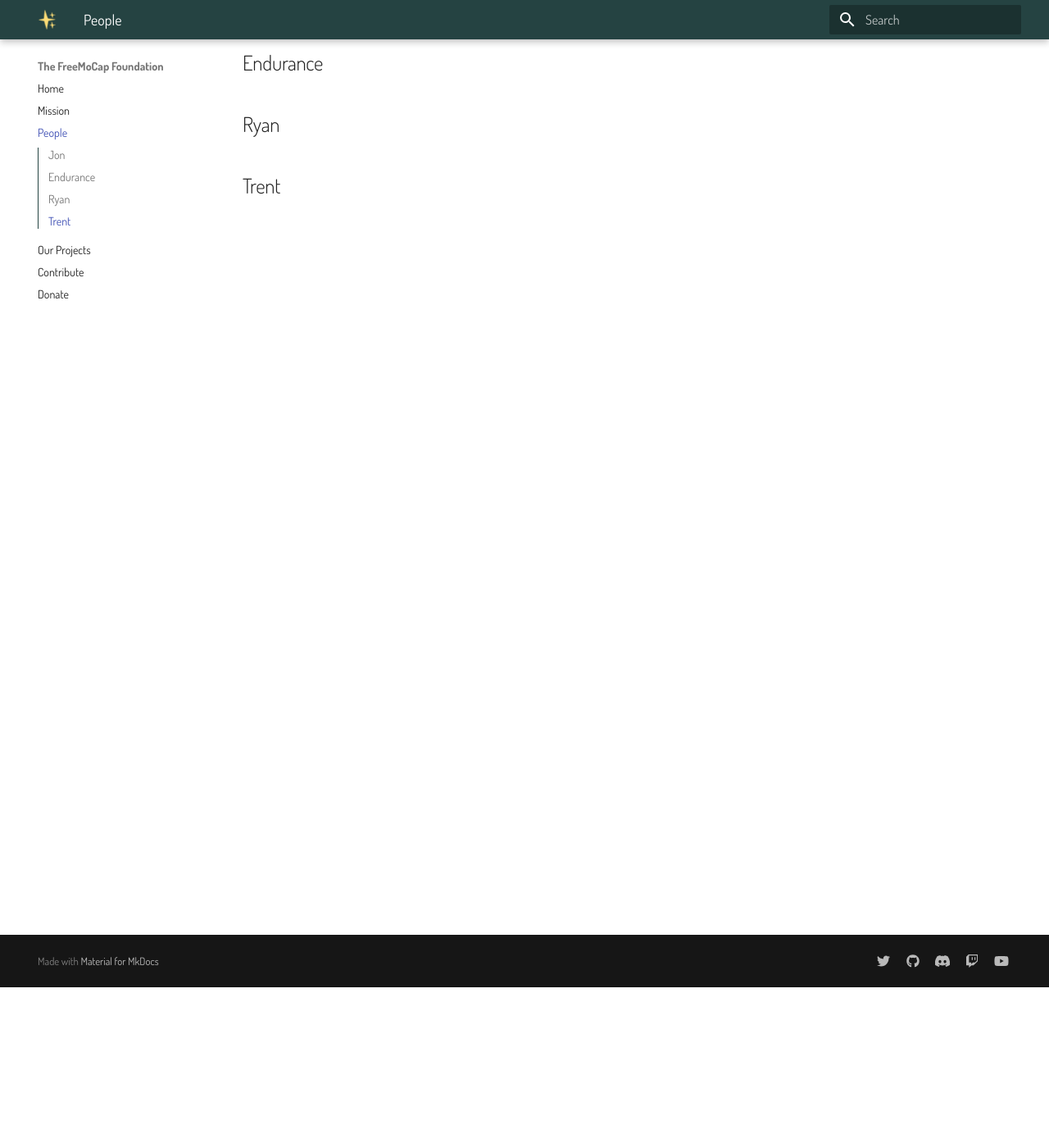
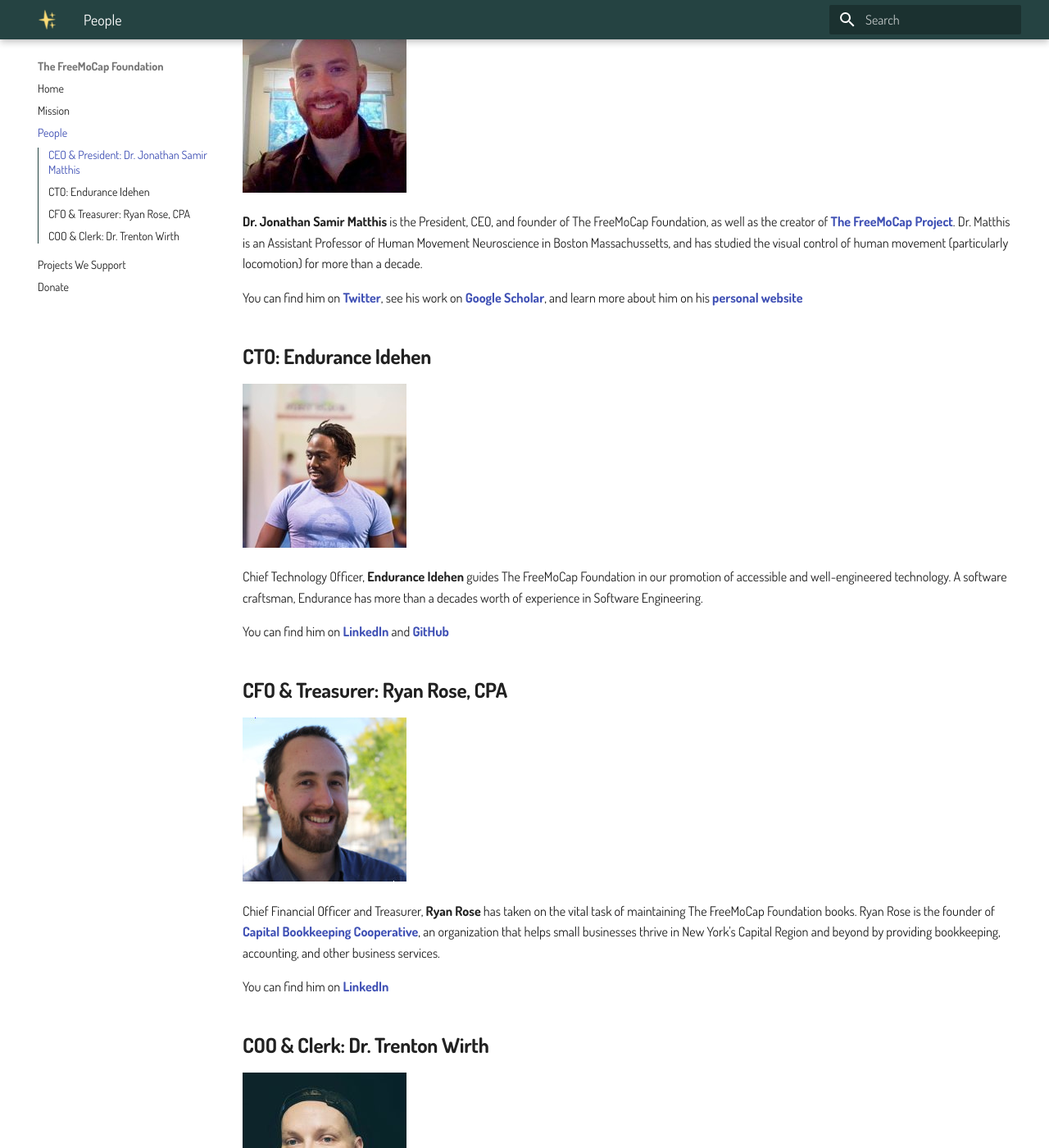
Before and after one commit to freemocap/freemocapfoundation_dot_org, an MkDocs documentation site: the page built from docs/people.md, in a window 1280 px wide and 1400 px high, scrolled down 196 px. Shown: the whole window at 82% size. Built offline with MkDocs 1.6.1 and Material for MkDocs 9.7.7, drawn with Linux system fonts in a browser that asks for light colours; some of the changed text lies outside the part shown.

Commit message:
people, donation, projects

```diff
--- a/docs/people.md
+++ b/docs/people.md
@@ -1,9 +1,29 @@
-# The Folk of FreeMoCap
+# **The Folk of FreeMoCap**
 
-## Jon
+## **CEO & President: Dr. Jonathan Samir Matthis**
+![Alt text](assets/profile_pics/jon_profile.jpg)
 
-## Endurance
+**Dr. Jonathan Samir Matthis** is the President, CEO, and founder of The FreeMoCap Foundation, as well as the creator of [**The FreeMoCap Project**](https://freemocap.org). Dr. Matthis is an Assistant Professor of Human Movement Neuroscience in Boston Massachussetts, and has studied the visual control of human movement (particularly locomotion) for more than a decade.
 
-## Ryan
+You can find him on [**Twitter**](https://twitter.com/JonMatthis), see his work on [**Google Scholar**](https://scholar.google.com/citations?user=mjYexjAAAAAJ&hl=en), and learn more about him on his [**personal website**](https://jonmatthis.com/)
 
-## Trent
+## **CTO: Endurance Idehen**
+![Alt text](assets/profile_pics/endurance_profile.jpg)
+
+Chief Technology Officer, **Endurance Idehen** guides The FreeMoCap Foundation in our promotion of accessible and well-engineered technology. A software craftsman, Endurance has more than a decades worth of experience in Software Engineering.
+
+You can find him on [**LinkedIn**](https://www.linkedin.com/in/endurance-idehen-63a48338/) and [**GitHub**](https://github.com/endurance)
+## **CFO & Treasurer: Ryan Rose, CPA**
+![Alt text](assets/profile_pics/ryan_profile.jpg)
+
+Chief Financial Officer and Treasurer, **Ryan Rose** has taken on the vital task of maintaining The FreeMoCap Foundation books. Ryan Rose is the founder of [**Capital Bookkeeping Cooperative**](https://www.capitalbookkeeping.coop/), an organization that helps small businesses thrive in New York's Capital Region and beyond by providing bookkeeping, accounting, and other business services.
+
+You can find him on [**LinkedIn**](https://www.linkedin.com/in/ry-ro/)
+
+## **COO & Clerk: Dr. Trenton Wirth**
+
+![Alt text](assets/profile_pics/trent_profile.JPG)
+
+Chief Operations Officer, Clerk, and Co-Founder of The FreeMoCap Foundation, **Dr. Trenton Wirth** endeavors to aid in the day-to-day activities of the Foundation to support its long-term goals. Dr. Wirth has nearly a decade of experience using Virtual and Augmented Reality to study human perception and action.
+
+You can find him on [**LinkedIn**](https://www.linkedin.com/in/trenton-wirth-1204a8aa/), see his work on [**Google Scholar**](https://scholar.google.com/citations?user=HdJAPMkAAAAJ&hl=en), and learn more about him on his [**personal website**](https://wirthtd.com/)
--- a/mkdocs.yml
+++ b/mkdocs.yml
@@ -18,8 +18,7 @@
   - Home: index.md
   - Mission: mission.md
   - People: people.md
-  - Our Projects: our_projects.md
-  - Contribute: contribute.md
+  - Projects We Support: our_projects.md
   - Donate: donate.md
 
 extra:
```
Also changed, not shown: docs/contribute.md (deleted, +0 -1 lines), docs/donate.md (+19 -0 lines), docs/our_projects.md (+12 -3 lines), docs/assets/images/fmc-logo-transparent-bkgd_smaller.png, docs/assets/profile_pics/endurance_profile.jpg (added), docs/assets/profile_pics/jon_profile.jpg (added), docs/assets/profile_pics/ryan_profile.jpg (added), docs/assets/profile_pics/trent_profile.JPG (added).
